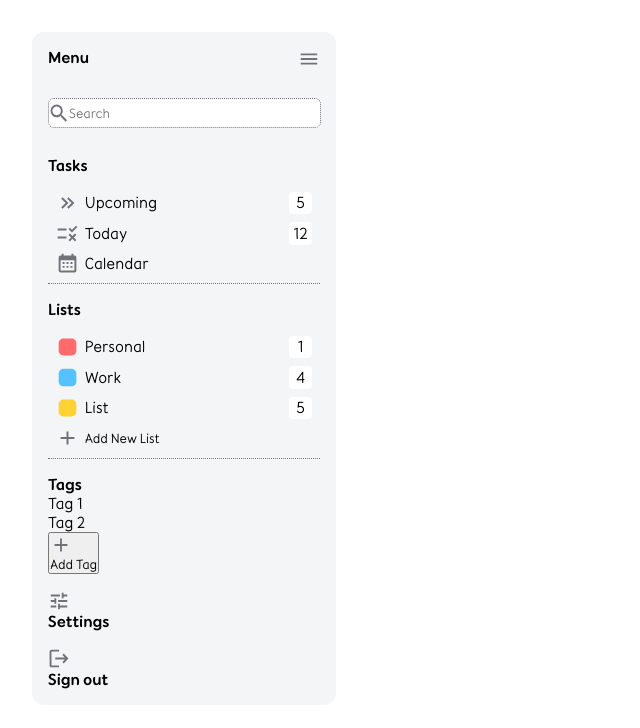
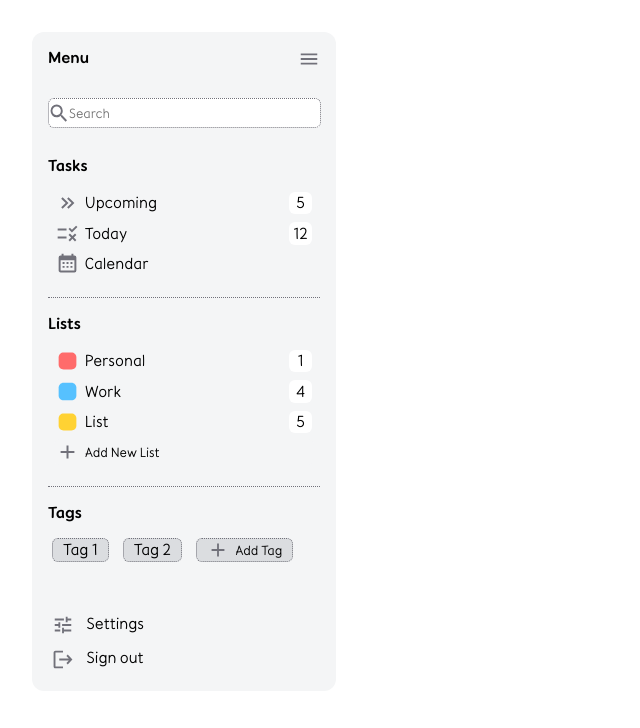
Before and after one commit to LechintanJoshua/to-do-list, a website built with webpack: page src/index.html in a window 1280 px wide. Shown: the whole page, without its empty margins (0-640 px from the left). Built offline with nearby package versions, Linux system fonts and the light colour scheme.

Commit message:
Finish menu style

```diff
--- a/src/index.html
+++ b/src/index.html
@@ -78,6 +78,7 @@
 
         <div class="tags">
             Tags
+            <div class="tag-list">
             <div>Tag 1</div>
             <div>Tag 2</div>
             <button>
@@ -85,6 +86,7 @@
                 </div>
                     Add Tag
             </button>
+            </div>
         </div>
 
         <div class="settings">
--- a/src/styles/menuStyle.css
+++ b/src/styles/menuStyle.css
@@ -1,6 +1,6 @@
 .menu {
     grid-column: 1/2;
-    border-radius: var(--corners);
+    border-radius: var(--corners-12);
     padding: var(--menu-pad);
     background-color: var(--bg-menu);
     display: flex;
@@ -8,7 +8,7 @@
     gap: 1rem;
     align-self: start;
     position: sticky;
-    top: 0;
+    top: var(--body-pad);
 }
 
 .number {
@@ -16,7 +16,7 @@
     margin-left: auto;
     height: var(--svg-height);
     width: var(--svg-width);
-    border-radius: 4px;
+    border-radius: var(--corners-6);
     display: flex;
     justify-content: center;
     align-items: center;
@@ -35,7 +35,7 @@
     padding: 6px 6px 6px 20px;
     width: 90%;
     border: 0.5px dotted var(--text-secondary);
-    border-radius: 6px;
+    border-radius: var(--corners-6);
 }
 
 .menu > div {
@@ -44,7 +44,9 @@
 
 .tasks div,
 .lists div,
-.tags div {
+.tags div,
+.menu .settings,
+.menu .sign-out {
     font-weight: 400;
 }
 
@@ -53,10 +55,15 @@
     justify-content: space-between;
 }
 
+.tasks,
+.lists {
+    border-bottom: 0.5px dotted var(--text-secondary);
+    padding-bottom: 14px;
+}
+
 .tasks .tasks-list,
 .lists .list-type {
     padding: 0.4rem;
-    border-bottom: 0.5px dotted var(--text-secondary);
     display: flex;
     flex-direction: column;
     gap: 4px;
@@ -65,24 +72,63 @@
 
 .tasks .tasks-list > div,
 .lists .list-type > div,
-.list-type button {
+.list-type button,
+.tags button {
     display: flex;
     align-items: center;
     gap: 6px;
-    border-radius: 6px;
+    border-radius: var(--corners-6);
     padding: 2px;
 }
 
-.list-type button {
+.list-type button,
+.tags button {
     border: none;
     background-color: var(--bg-menu);
 }
 
+.tags .tag-list {
+    display: flex;
+    gap: 14px;
+    padding: 4px;
+    margin-top: 12px;
+    flex-wrap: wrap;
+    margin-bottom: 40px;
+}
+
+.tags .tag-list > * {
+    border-radius: var(--corners-6);
+    display: flex;
+    justify-content: center;
+    align-items: center;
+    padding: 0 10px 0 10px;
+    background-color: var(--bg-element);
+    border: 0.5px dotted var(--text-secondary);
+}
+
 .tasks .tasks-list > div:hover,
 .lists .list-type > div:hover,
-.list-type button:hover {
+.list-type button:hover,
+.settings:hover,
+.sign-out:hover {
     cursor: pointer;
     background-color: var(--bg-element);
     font-weight: bold;
     transition: 0.1s;
 }
+
+.tags .tag-list > *:hover {
+    transition: 0.1s;
+    font-weight: bold;
+    cursor: pointer;
+    background-color: var(--bg-outer);
+}
+
+.settings,
+.sign-out {
+    display: flex;
+    gap: 12px;
+    margin-top: -12px;
+    padding: 4px;
+    border-radius: var(--corners-6);
+}
--- a/src/styles/style.css
+++ b/src/styles/style.css
@@ -21,7 +21,8 @@
     --border-color: #E4E4E7;
     --body-pad: 2rem;
     --menu-pad: 1rem;
-    --corners: 12px;
+    --corners-12: 12px;
+    --corners-6: 6px;
 }
 
 * {
```
